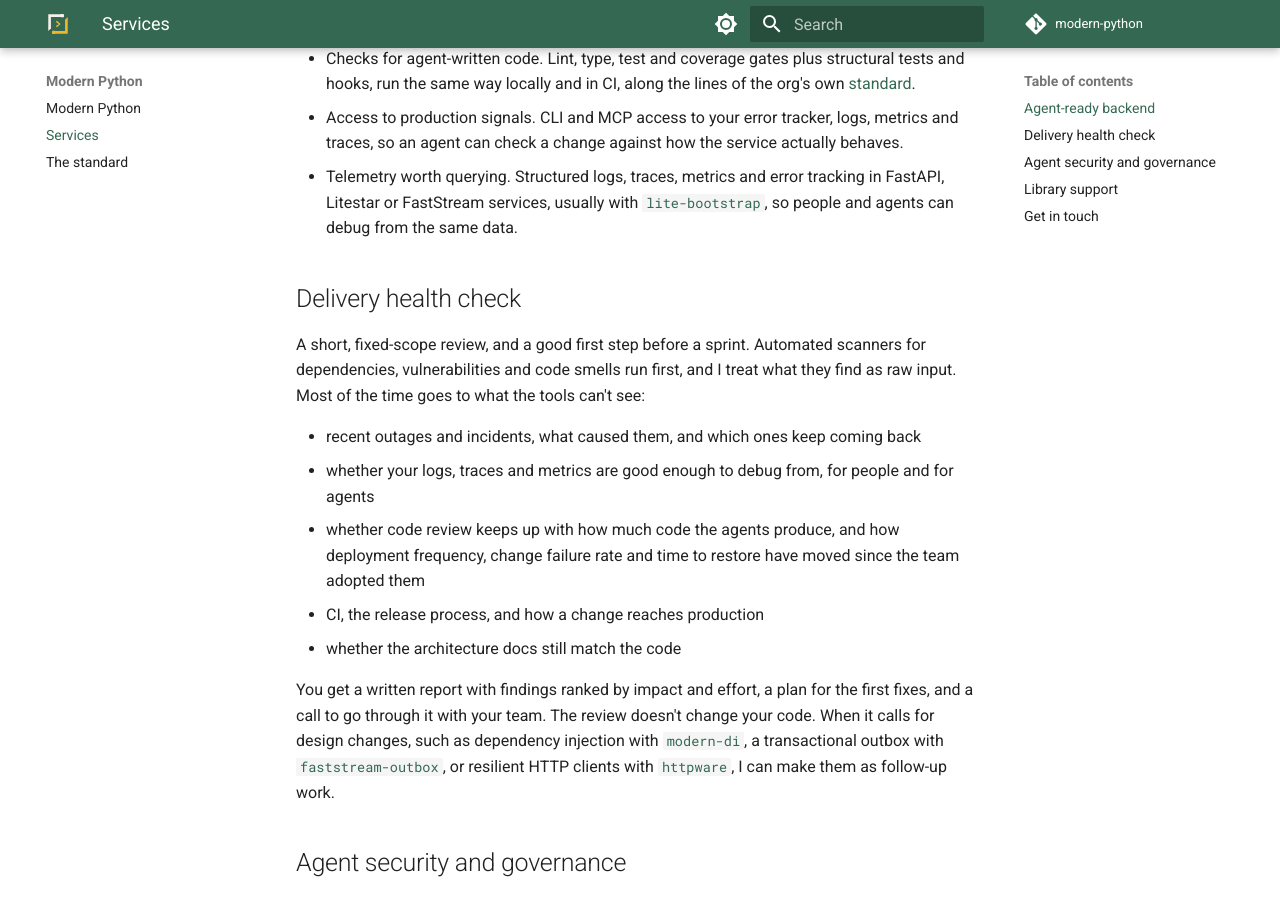
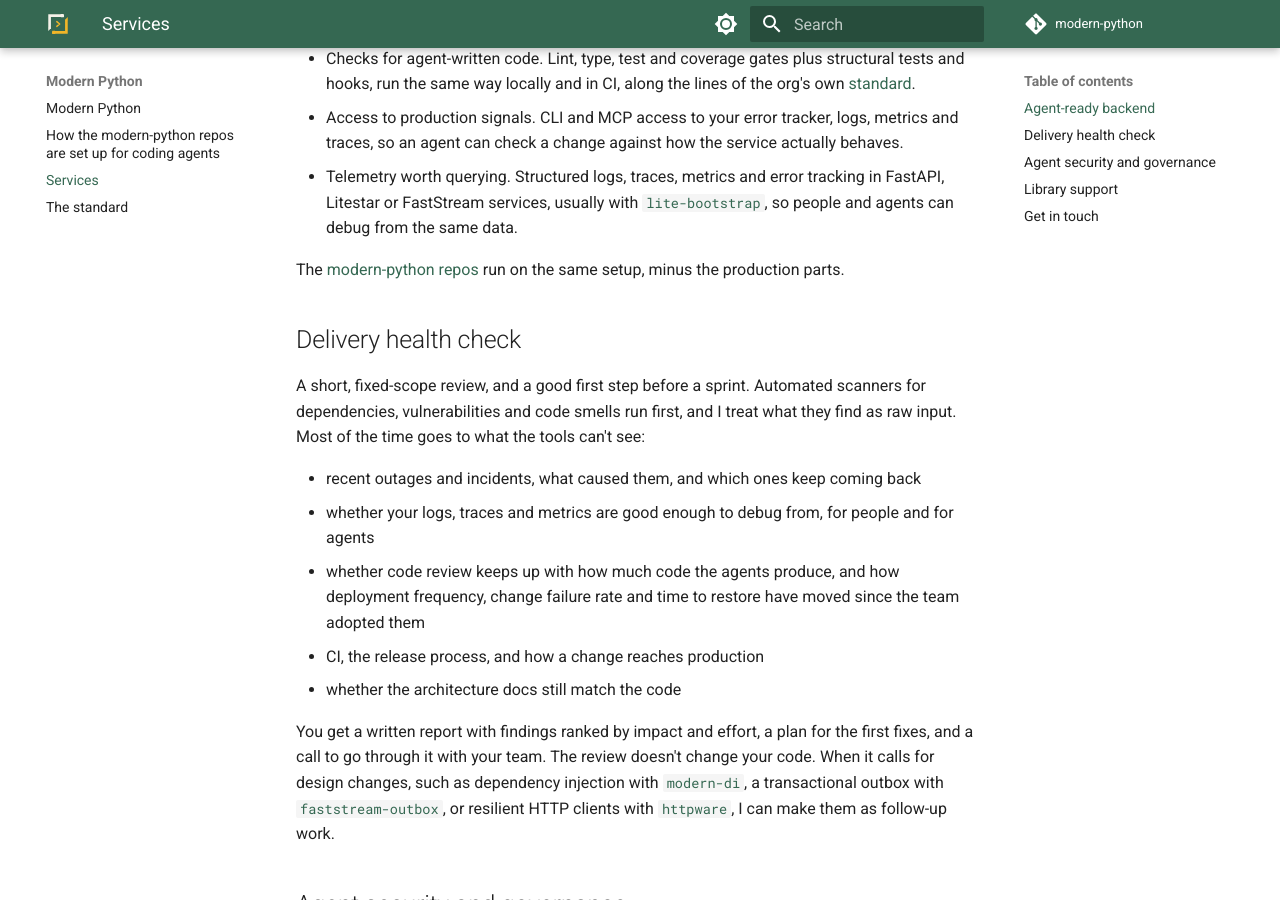
Before and after one commit to modern-python/.github, an MkDocs documentation site: the page built from docs/services.md, in a window 1280 px wide and 900 px high, scrolled down 521 px. Built offline with MkDocs 1.6.1 and Material for MkDocs 9.7.7, drawn with Linux system fonts in a browser that asks for light colours; some of the changed lines change nothing that is shown.

Commit message:
docs: add a case study of the org's agent-ready setup (#144)

```diff
--- /dev/null
+++ b/docs/agent-ready.md
@@ -0,0 +1,88 @@
+# How the modern-python repos are set up for coding agents
+
+modern-python is about thirty repositories, maintained by one person, with coding agents working
+in every one of them. This page describes the setup that makes that workable, using the same four
+parts as the [agent-ready backend](services.md#agent-ready) offer. Everything here is public and
+linked, so you can check it.
+
+## Context the agent can use { #context }
+
+Every repo has an `AGENTS.md` at the root. It holds what an agent can't learn by reading the code:
+the commands, where each concern lives, and the rules that leave no trace in the code that follows
+them. [lite-bootstrap's](https://github.com/modern-python/lite-bootstrap/blob/main/AGENTS.md)
+is a typical one. It explains why every link in `README.md` must be absolute (the README is also
+the PyPI description, and PyPI doesn't rewrite relative links), and it lists four code style rules,
+each with the reason behind it.
+
+Most repos also carry a `CONTEXT.md`, a glossary limited to terms with a synonym to reject or a
+meaning subtle enough that code and docs have to agree on it. Each entry names the words to avoid.
+In [lite-bootstrap's](https://github.com/modern-python/lite-bootstrap/blob/main/CONTEXT.md), an
+instrument being *configured* and a bootstrapper being *ready* are separate terms, and the agent is
+told to use them exactly.
+
+Decisions go into architecture decision records under `docs/adr/`, 88 of them across the repos. A
+short [domain doc](https://github.com/modern-python/lite-bootstrap/blob/main/docs/agents/domain.md)
+tells the agent to read the ADRs for the area it is changing, and to say so when its change
+contradicts one instead of quietly overriding it. Two more docs in the same folder describe the
+issue tracker and the triage labels, so an agent can pick up and file GitHub issues through `gh`.
+
+Above the repos sits the [standard](standard.md): numbered requirements, each with a stable ID and
+usually a *Why* line. An agent can cite [CI9](standard.md#CI9) in a pull request the same way a
+person would.
+
+## Checks for agent-written code { #checks }
+
+An agent's change goes through the same checks as anyone's, and the commands are identical
+locally and in CI:
+
+- The `justfile` has a fixed set of recipes ([JF1](standard.md#JF1)). `just lint` rewrites files,
+  and `just lint-ci` runs the same checks read-only.
+- ruff, ty and eof-fixer, required by the standard ([TL2](standard.md#TL2)), with a 100% line
+  coverage gate ([TS2](standard.md#TS2)). A `pragma: no cover` should carry its reason on the same
+  line ([TS6](standard.md#TS6)).
+- The `floors` job installs every dependency at its lowest declared version and runs the suite
+  ([CI10](standard.md#CI10)), which catches code that only works on the latest release.
+- A links job fails on any relative link or file path the diff broke ([CI7](standard.md#CI7)), and
+  docs sites build with `mkdocs build --strict` ([CI8](standard.md#CI8)).
+- A shared check fails when a file cites an ADR that doesn't exist ([CI9](standard.md#CI9)).
+
+Some rules are tests. The org repo's
+[`tests/test_site.py`](https://github.com/modern-python/.github/blob/main/tests/test_site.py)
+asserts that the site's project lists match the brand manifest, and each test's docstring opens
+with `INVARIANT:` and explains what breaks without it. An agent that removes the check has to argue
+with the reason in front of it.
+
+## Signals from outside the diff { #signals }
+
+Libraries don't have a production environment, so this part is thin here. The closest thing is a
+daily scheduled run of each published repo's checks ([CI2](standard.md#CI2)). When a dependency release or a
+new Python breaks a repo, a
+[shared workflow](https://github.com/modern-python/.github/blob/main/.github/workflows/report-scheduled-failure.yml)
+opens or updates an issue linking the failing run, and an agent can pick that issue up like any
+other.
+
+## Telemetry { #telemetry }
+
+The same applies to telemetry: a library has none of its own. For services, the org's answer is
+[`lite-bootstrap`](https://github.com/modern-python/lite-bootstrap), which wires OpenTelemetry,
+Prometheus, Sentry and structlog into FastAPI, Litestar or FastStream. In a client's service, this
+part and the one above carry more weight than they do here.
+
+## What we learned { #lessons }
+
+Copies drift, even byte-identical ones. Twenty-five copies of the ADR citation test drifted within
+a month of being written, so the repos now fetch one shared file from the org repo, unpinned
+([CI9](standard.md#CI9)). Per-repo scripts that reported scheduled failures drifted the same way,
+and several named a dependency their repo didn't have. They were replaced by one shared workflow
+([CI2](standard.md#CI2)).
+
+Not everything should be shared. A single CI workflow for all repos was built and rejected
+([#95](https://github.com/modern-python/.github/issues/95)): reusable workflow inputs are plain
+strings, so service containers and environment maps had to be flattened into them. Each repo keeps
+its own `_checks.yml` ([CI3](standard.md#CI3)), and a change to the jobs is a sweep across repos.
+
+Write down only what the code doesn't show. Agents read code well. What they miss is the reason a
+link must be absolute, why a type checker's warning is noise, or which word the project has already
+rejected, and that is what the `AGENTS.md` and `CONTEXT.md` files hold.
+
+If you'd like the same setup in your own codebase, see [services](services.md#agent-ready).
--- a/docs/services.md
+++ b/docs/services.md
@@ -24,6 +24,8 @@
   or FastStream services, usually with
   [`lite-bootstrap`](https://github.com/modern-python/lite-bootstrap), so people and agents can
   debug from the same data.
+
+The [modern-python repos](agent-ready.md) run on the same setup, minus the production parts.
 
 ## Delivery health check { #audit }
 
```
